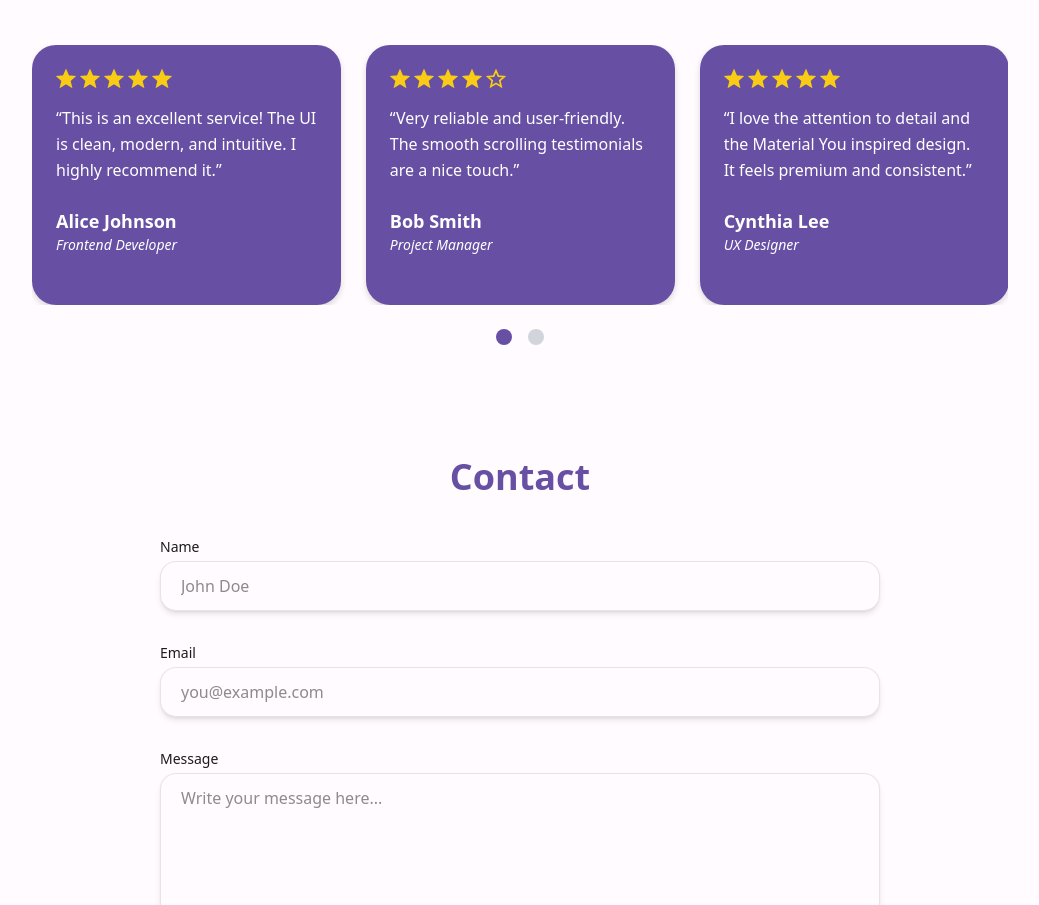
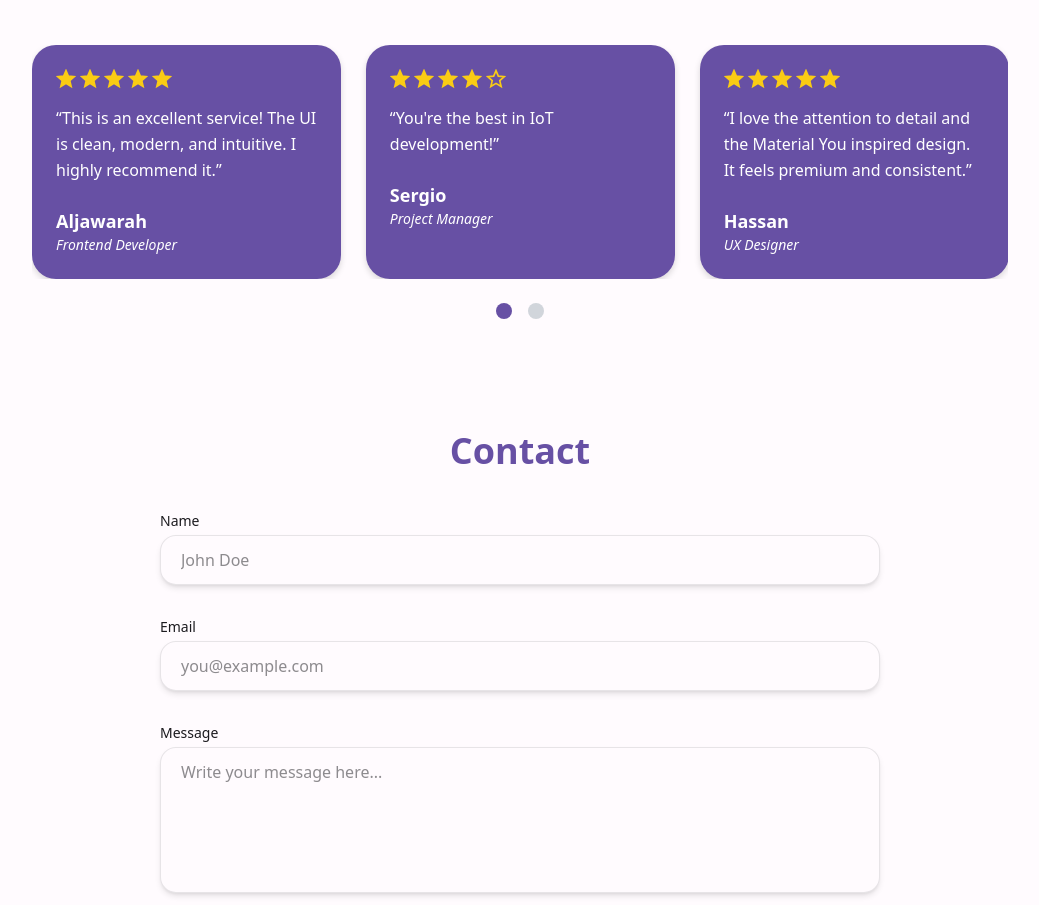
Before and after one commit to ohmudassir/Personal-Portfolio, a React (Vite) app in the folder my-portfolio/: page / in a window 1280 px wide. Shown: the part 2195-3100 px from the top of the page, without its empty margins (120-1159 px from the left). Built offline with nearby package versions, Linux system fonts and the light colour scheme.

Commit message:
Complete Project

```diff
--- a/my-portfolio/src/sections/Testimonials.jsx
+++ b/my-portfolio/src/sections/Testimonials.jsx
@@ -2,10 +2,10 @@ import React, { useEffect, useRef, useState } from "react";
 import FadeInSection from "../components/FadeInSection";
 
 const testimonials = [
-  { id: 1, name: "Alice Johnson", role: "Frontend Developer", rating: 5, comment: "This is an excellent service! The UI is clean, modern, and intuitive. I highly recommend it." },
-  { id: 2, name: "Bob Smith", role: "Project Manager", rating: 4, comment: "Very reliable and user-friendly. The smooth scrolling testimonials are a nice touch." },
-  { id: 3, name: "Cynthia Lee", role: "UX Designer", rating: 5, comment: "I love the attention to detail and the Material You inspired design. It feels premium and consistent." },
-  { id: 4, name: "David Kim", role: "Full Stack Developer", rating: 4, comment: "Great work! The automatic horizontal scroll helps catch attention without being distracting." },
+  { id: 1, name: "Aljawarah", role: "Frontend Developer", rating: 5, comment: "This is an excellent service! The UI is clean, modern, and intuitive. I highly recommend it." },
+  { id: 2, name: "Sergio", role: "Project Manager", rating: 4, comment: "You're the best in IoT development!" },
+  { id: 3, name: "Hassan", role: "UX Designer", rating: 5, comment: "I love the attention to detail and the Material You inspired design. It feels premium and consistent." },
+  { id: 4, name: "Simal", role: "Full Stack Developer", rating: 4, comment: "Thanks for the great work!" },
   { id: 5, name: "Eva Green", role: "Marketing Lead", rating: 5, comment: "Highly professional and prompt. The UI experience is top-notch!" },
 ];
 
```
